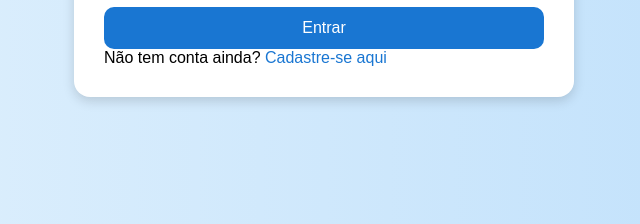
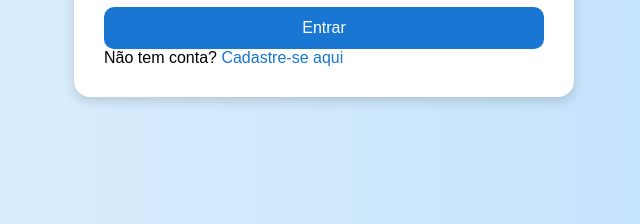
Before and after one commit to LGiugno/controle-de-comida, a plain HTML site: page index.html in a window 1280 px wide. Shown: the part 474-698 px from the top of the page, 316-956 px from the left. Drawn offline with Linux system fonts and the light colour scheme.

Commit message:
Update index.html

```diff
--- a/index.html
+++ b/index.html
@@ -3,7 +3,7 @@
 <head>
     <meta charset="UTF-8">
     <meta name="viewport" content="width=device-width, initial-scale=1.0">
-    <title>Login de Usuário</title>
+    <title>Login</title>
     <link rel="stylesheet" href="style.css">
     <script src="script.js" defer></script>
 </head>
@@ -23,7 +23,7 @@
 
         <button type="submit">Entrar</button>
 
-        <p>Não tem conta ainda? <a href="cadastro.html">Cadastre-se aqui</a></p>
+        <p>Não tem conta? <a href="cadastro.html">Cadastre-se aqui</a></p>
     </form>
 </body>
 </html>
```
